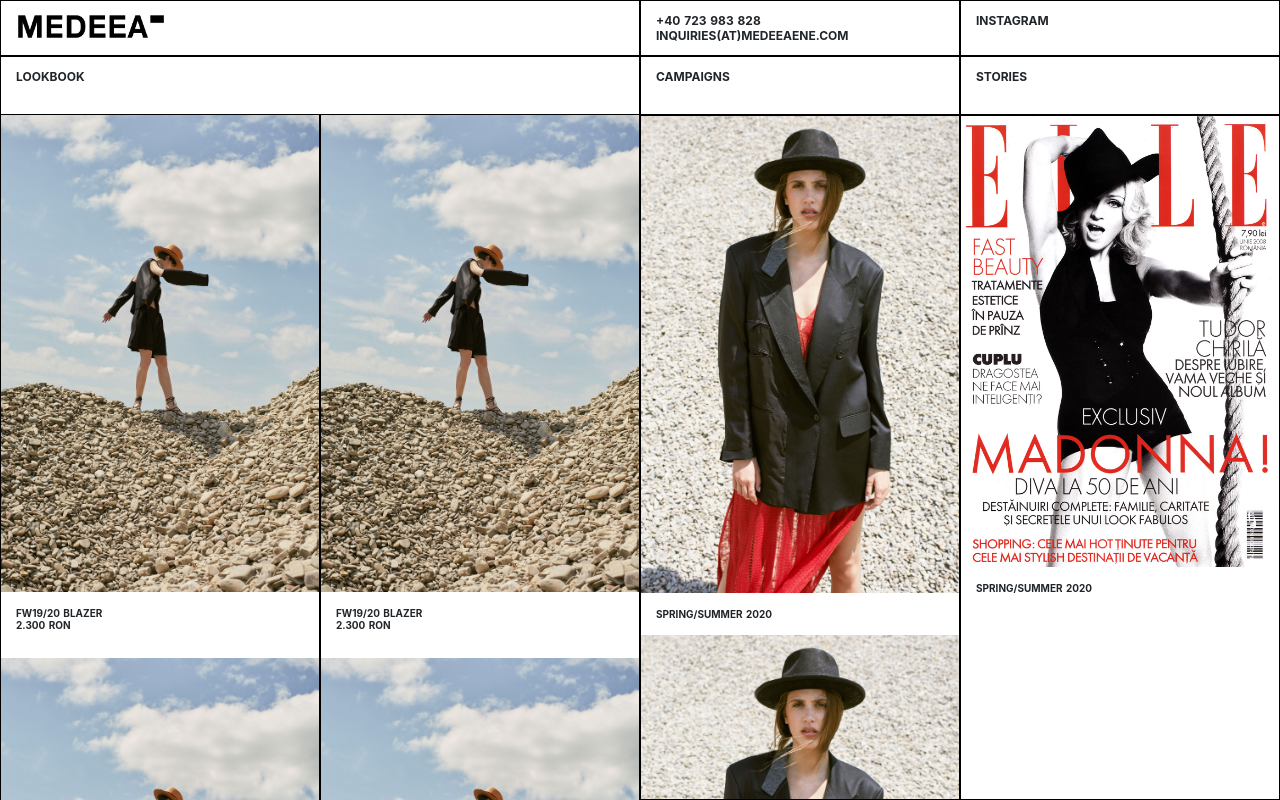
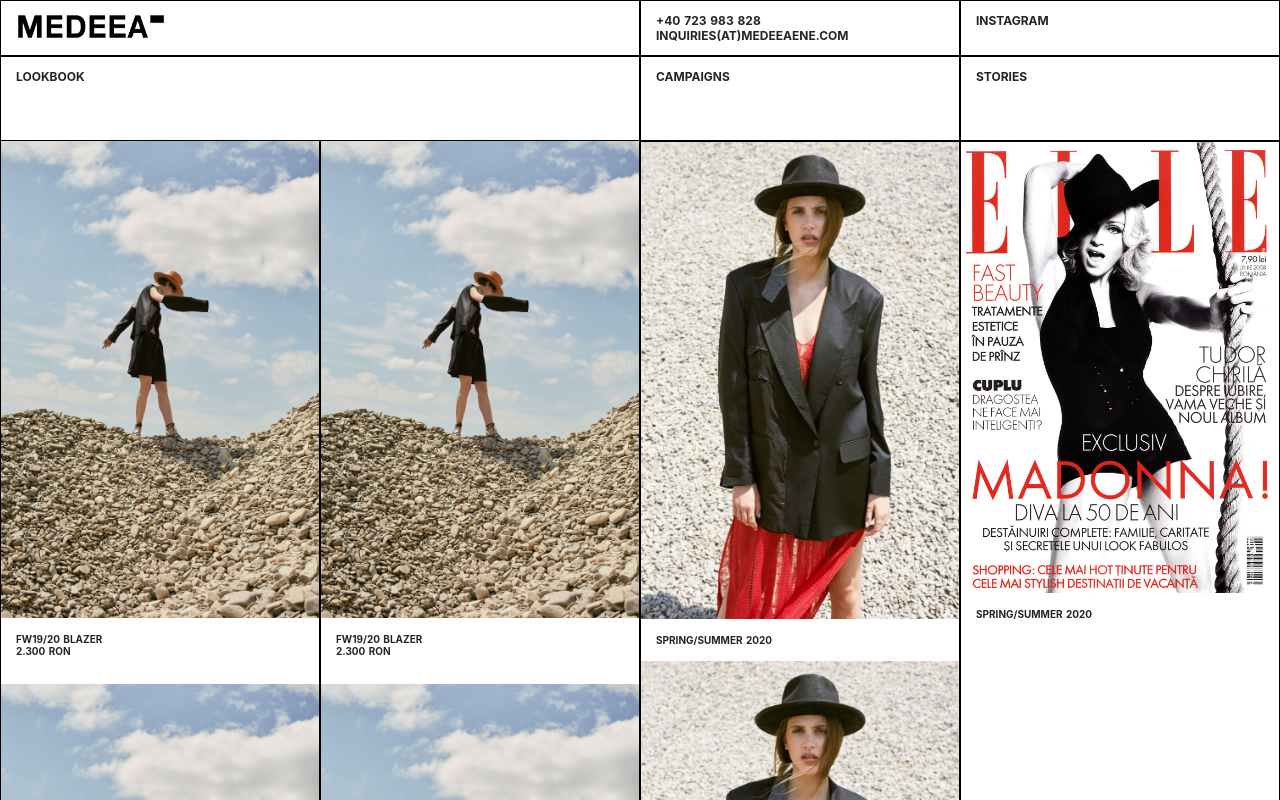
Before and after one commit to DavidLazar13/medeea-nuxt, a Nuxt app: page / in a window 1280 px wide. Shown: the top 800 px of the page. Built offline with nearby package versions, Linux system fonts and the light colour scheme; no server answers.

Commit message:
fixed campaigns page

```diff
--- a/components/CampaignCard.vue
+++ b/components/CampaignCard.vue
@@ -1,6 +1,6 @@
 <template>
 
-        <b-col cols="6" class="pic-card border-sides">
+        <b-col cols="6" class="pic-card border">
 
             <img class="image" src="/lookbook/11_92A6807.jpg"/>
 
@@ -16,10 +16,7 @@
 </script>
 
 <style scoped>
-    .border-sides {
-        border-left: 1px solid;
-        border-right: 1px solid;
-    }
+
     .pic-card{
         box-sizing: border-box;
         margin: 0;
@@ -34,5 +31,4 @@
         font-weight: bold;
     }
 
-
 </style>
--- a/components/CampaignsCard.vue
+++ b/components/CampaignsCard.vue
@@ -16,6 +16,7 @@
 </script>
 
 <style scoped>
+
     .pic-card{
         box-sizing: border-box;
         margin: 0;
@@ -29,4 +30,5 @@
         font-size: 10px;
         font-weight: bold;
     }
+
 </style>
--- a/components/Footer.vue
+++ b/components/Footer.vue
@@ -32,9 +32,6 @@
 
 
 <style>
-    .logo {
-        max-width: 150px;
-    }
 
     p{
         font-weight: bold;
--- a/components/Header.vue
+++ b/components/Header.vue
@@ -20,6 +20,7 @@
 
 
 <style>
+
     .logo {
         max-width: 150px;
     }
--- a/components/LookbookCard.vue
+++ b/components/LookbookCard.vue
@@ -1,6 +1,6 @@
 <template>
 
-        <b-col cols="6" class="pic-card border-sides">
+        <b-col cols="12" md="6" class="pic-card border-sides">
             <nuxt-link to="/product">
                 <img class="image" src="/lookbook/11_92A6807.jpg"/>
             </nuxt-link>
@@ -20,6 +20,7 @@
 </script>
 
 <style scoped>
+
     .pic-card{
         box-sizing: border-box;
         margin: 0;
@@ -40,5 +41,4 @@
         border-collapse: collapse!important;
     }
 
-
 </style>
--- a/components/Stories.vue
+++ b/components/Stories.vue
@@ -14,6 +14,7 @@
 </script>
 
 <style scoped>
+
     .pic-card{
         box-sizing: border-box;
         margin: 0;
@@ -27,4 +28,5 @@
         font-size: 10px;
         font-weight: bold;
     }
+
 </style>
--- a/components/Titles.vue
+++ b/components/Titles.vue
@@ -1,6 +1,6 @@
 <template>
-    <b-container fluid class="header-height">
-            <b-row>
+    <b-container fluid >
+            <b-row class="title-container-h">
                 <b-col cols="6" class="border pt-3 pb-4">
                     <p>LOOKBOOK</p>
                 </b-col>
@@ -13,3 +13,9 @@
             </b-row>
     </b-container>
 </template>
+
+<style scoped>
+ .title-container-h{
+     height: 85px;
+ }
+</style>
--- a/pages/campaign/index.vue
+++ b/pages/campaign/index.vue
@@ -3,44 +3,42 @@
         <Header />
         <Titles />
         <b-container fluid class="app_page">
-            <b-row id="absolute-row">
-                <b-col cols="6" class="border">
         <b-row>
-                    <ProductCard />
-                    <ProductCard />
-                    <ProductCard />
+          <div id="scroll-area">
+            <b-row>
+                <b-col cols="6" class="border" >
+                  <b-row>
                     <ProductCard />
                   </b-row>
                 </b-col>
-                <b-col cols="6">
-                    <b-row>
-                      <b-col cols="6" class="border pt-3 pb-4">
+                <b-col cols="3" class="border sticky pt-3 pb-4">
                     <div>
                         <p class="mb-0 pb-0">FW19/20 BLAZER</p>
                         <p class="pt-0 mt-0">2.300 RON</p>
                     </div>
-                           <div class="pt-1 mr-4">
+                    <div class="pt-1">
                         <p class="mb-0 pb-0 uppercase">Suit pant in refined wool WITH custom
                           pinstripe fabric, selvage curved seam. </p>
                     </div>
                 </b-col>
-                      <b-col cols="6" class="border pt-3 pb-4">
+                <b-col cols="3" class="border sticky pt-3 pb-4">
                     <router-link to="/">
                               <p>BACK</p>
                     </router-link>
                 </b-col>
-                      <ProductCard />
-                      <ProductCard />
-                      <ProductCard />
-                      <ProductCard />
             </b-row>
-                    <b-row class="border">
-                      <ProductCard />
-                      <ProductCard />
-                      <ProductCard />
-                      <ProductCard />
+            <b-row>
+                <b-col cols="12" class="border" >
+                  <b-row>
+                    <CampaignCard />
+                    <CampaignCard />
+                    <CampaignCard />
+                    <CampaignCard />
+                    <CampaignCard />
                   </b-row>
                 </b-col>
+            </b-row>
+          </div>
         </b-row>
         </b-container>
 
@@ -53,32 +51,43 @@
   import Titles from '@/components/Titles'
   import Footer from '@/components/Footer'
   import ProductCard from '@/components/ProductCard'
+  import LookbookCard from '@/components/LookbookCard'
+  import CampaignCard from '@/components/CampaignCard'
+
 
   export default {
       components: {
         Header,
         Titles,
         Footer,
-        ProductCard
+        ProductCard,
+        LookbookCard,
+        CampaignCard
     }
   }
 
-  const contentful = require('contentful')
+  // const contentful = require('contentful')
 
-  const client = contentful.createClient({
-    space: '6580dm5jk20d',
-    environment: 'master', // defaults to 'master' if not set
-    accessToken: '4FsCxM63XHlG6O-h5dvdpzVz25j5u8IadghfkuQOcz0'
-  })
+  // const client = contentful.createClient({
+  //   space: '6580dm5jk20d',
+  //   environment: 'master', // defaults to 'master' if not set
+  //   accessToken: '4FsCxM63XHlG6O-h5dvdpzVz25j5u8fIadghfkuQOcz0'
+  // })
 
-  client.getEntries()
-  .then((response) => console.log(response.items))
-  .catch(console.error)
+  // client.getEntries()
+  // .then((response) => console.log(response.items))
+  // .catch(console.error)
 
 </script>
 
 
 <style>
+.sticky{
+  height: 91vh;
+  position: sticky;
+  top: 0;
+}
+
 .container {
   min-height: 100%;
   margin: 0 auto;
@@ -116,7 +125,8 @@
 .app_page {
     margin: 0%;
     overflow: hidden;
-    min-height: calc(100vh - 115px);
+    min-height: calc(100vh - 141px);
+
 }
 
 ::-webkit-scrollbar {
@@ -124,58 +134,16 @@
 }
 
 @media (min-width: 768px) {
-
-    #absolute-row {
-        position: absolute;
-        top: 115px;
+    #scroll-area {
+        max-height: 90vh;
         bottom: 0;
         left: 0;
+        padding: 0 15px;
         overflow-y: scroll;
-    }
-
-    #left {
-        position: absolute;
-        top: 115px;
-        bottom: 0;
-        left: 0;
-        width: 50%;
-        overflow-y: scroll;
-    }
-
-    #middle {
-
-
-        bottom: 0;
-        left: 50%;
-        width: 25%;
-        overflow-y: scroll;
-    }
-
-    #right {
-        position: absolute;
-        top: 115px;
-        bottom: 0;
-        right: 0;
-        overflow-y: scroll;
-        width: 50%;
-    }
-}
-
-    #left {
-        height: auto;
-    }
-
-    #middle {
-        height: auto;
-    }
-
-    #right {
-        height: auto;
-    }
-
-    h4 {
-        padding: 10px 0;
+        overflow-x: hidden;
     }
 
 
+}
+
 </style>
--- a/pages/index.vue
+++ b/pages/index.vue
@@ -83,6 +83,7 @@
         </b-container>
 
         <Footer />
+
   </section>
 </template>
 
@@ -105,17 +106,17 @@
     }
   }
 
-  const contentful = require('contentful')
+  // const contentful = require('contentful')
 
-  const client = contentful.createClient({
-    space: '6580dm5jk20d',
-    environment: 'master', // defaults to 'master' if not set
-    accessToken: '4FsCxM63XHlG6O-h5dvdpzVz25j5u8IadghfkuQOcz0'
-  })
+  // const client = contentful.createClient({
+  //   space: '6580dm5jk20d',
+  //   environment: 'master', // defaults to 'master' if not set
+  //   accessToken: '4FsCxM63XHlG6O-h5dvdpzVz25j5u8IadghfkuQOcz0'
+  // })
 
-  client.getEntries()
-  .then((response) => console.log(response.items))
-  .catch(console.error)
+  // client.getEntries()
+  // .then((response) => console.log(response.items))
+  // .catch(console.error)
 
 </script>
 
@@ -158,7 +159,7 @@
 .app_page {
     margin: 0%;
     overflow: hidden;
-    min-height: calc(100vh - 115px);
+    min-height: calc(100vh - 141px);
 
 }
 
@@ -168,30 +169,27 @@
 
 @media (min-width: 768px) {
     #left {
-        position: absolute;
-        top: 115px;
+        max-height:90vh;
         bottom: 0;
-        left: 0;
-        width: 50%;
+
+
         overflow-y: scroll;
     }
 
     #middle {
-        position: absolute;
-        top: 115px;
+        max-height:90vh;
         bottom: 0;
-        left: 50%;
-        width: 25%;
+
+
         overflow-y: scroll;
     }
 
     #right {
-        position: absolute;
-        top: 115px;
+        max-height:90vh;
         bottom: 0;
-        right: 0;
+
         overflow-y: scroll;
-        width: 25%;
+
     }
 }
 
@@ -215,7 +213,7 @@
 a:link {
   text-decoration: none;
   color:black;
-  cursor:default;
+  cursor:default
 }
 
 a:visited {
--- a/pages/product/index.vue
+++ b/pages/product/index.vue
@@ -49,111 +49,16 @@
     }
   }
 
-  const contentful = require('contentful')
+  // const contentful = require('contentful')
 
-  const client = contentful.createClient({
-    space: '6580dm5jk20d',
-    environment: 'master', // defaults to 'master' if not set
-    accessToken: '4FsCxM63XHlG6O-h5dvdpzVz25j5u8IadghfkuQOcz0'
-  })
+  // const client = contentful.createClient({
+  //   space: '6580dm5jk20d',
+  //   environment: 'master', // defaults to 'master' if not set
+  //   accessToken: '4FsCxM63XHlG6O-h5dvdpzVz25j5u8IadghfkuQOcz0'
+  // })
 
-  client.getEntries()
-  .then((response) => console.log(response.items))
-  .catch(console.error)
+  // client.getEntries()
+  // .then((response) => console.log(response.items))
+  // .catch(console.error)
 
 </script>
-
-
-<style>
-.container {
-  min-height: 100%;
-  margin: 0 auto;
-  display: flex;
-  justify-content: center;
-  align-items: center;
-  text-align: center;
-}
-
-.title {
-  font-family: 'Quicksand', 'Source Sans Pro', -apple-system, BlinkMacSystemFont,
-    'Segoe UI', Roboto, 'Helvetica Neue', Arial, sans-serif;
-  display: block;
-  font-weight: 300;
-  font-size: 100px;
-  color: #35495e;
-  letter-spacing: 1px;
-}
-
-.subtitle {
-  font-weight: 300;
-  font-size: 42px;
-  color: #526488;
-  word-spacing: 5px;
-  padding-bottom: 15px;
-}
-
-.links {
-  padding-top: 15px;
-}
-
-
-
-
-.app_page {
-    margin: 0%;
-    overflow: hidden;
-    min-height: calc(100vh - 115px);
-
-}
-
-::-webkit-scrollbar {
-    display: none;
-}
-
-@media (min-width: 768px) {
-    #left {
-        position: absolute;
-        top: 115px;
-        bottom: 0;
-        left: 0;
-        width: 50%;
-        overflow-y: scroll;
-    }
-
-    #middle {
-        position: absolute;
-        top: 115px;
-        bottom: 0;
-        left: 50%;
-        width: 25%;
-        overflow-y: scroll;
-    }
-
-    #right {
-        position: absolute;
-        top: 115px;
-        bottom: 0;
-        right: 0;
-        overflow-y: scroll;
-        width: 25%;
-    }
-}
-
-    #left {
-        height: auto;
-    }
-
-    #middle {
-        height: auto;
-    }
-
-    #right {
-        height: auto;
-    }
-
-    h4 {
-        padding: 10px 0;
-    }
-
-
-</style>
```
Lines whose indentation alone changed are shown as unchanged.
